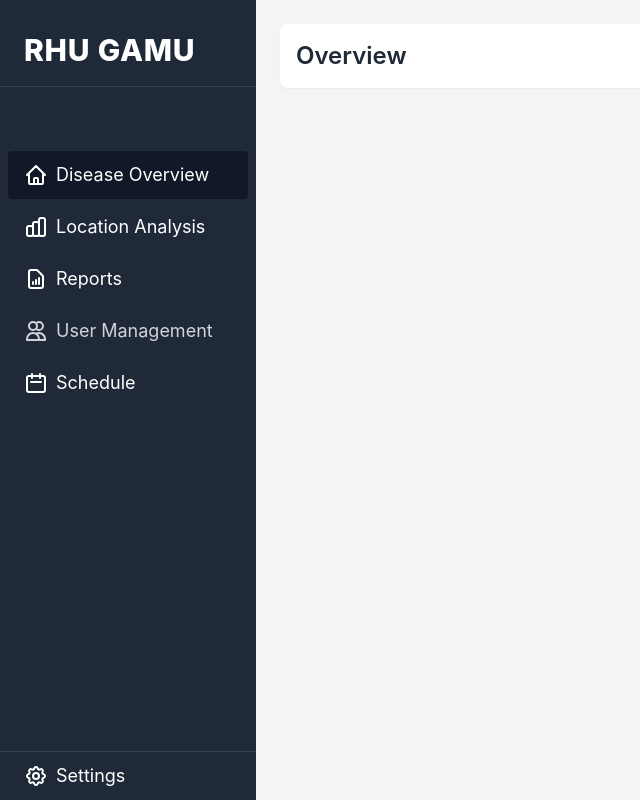
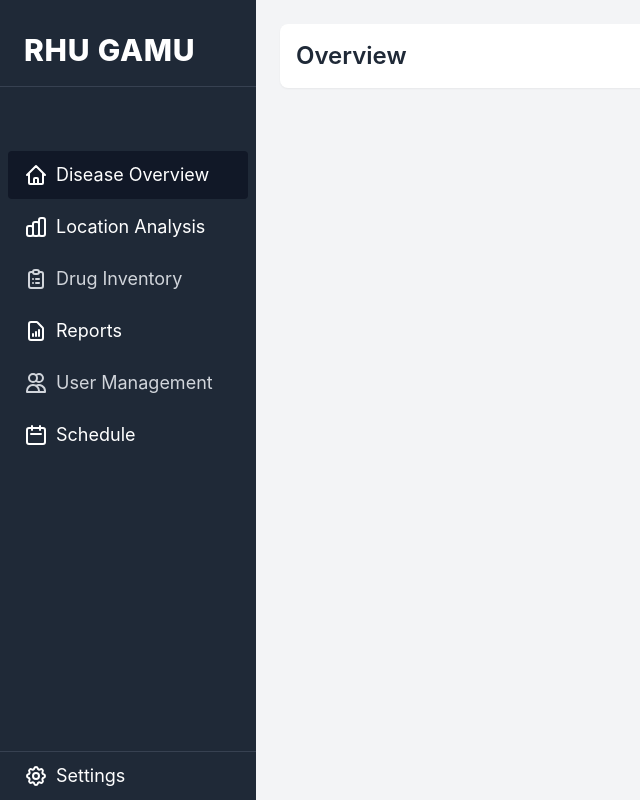
Before and after one commit to conrad-dead/capstone, a PHP site: page /admin/admin_dashboard.php in a window 1280 px wide. Shown: the whole page, without its empty margins (0-640 px from the left). Run offline with PHP 8.4, Linux system fonts and the light colour scheme; some libraries are stand-ins or nearby versions.

Commit message:
Adding navigation for meducine inventory

```diff
--- a/includes/navigation.php
+++ b/includes/navigation.php
@@ -20,6 +20,14 @@
             </path>
             </svg>
             <span>Location Analysis</span>
+        </a>
+
+        <a href="drug_inventory.php" class="flex items-center space-x-2 py-2.5 px-4 rounded transition duration-200 hover:bg-gray-700 <?php echo $current_page == 'drug_inventory.php' ? 'bg-gray-900 text-white' : 'text-gray-300'; ?>">
+            <!-- Drug Inventory Icon (Pill Bottle) -->
+            <svg class="w-6 h-6" fill="none" stroke="currentColor" viewBox="0 0 24 24" xmlns="http://www.w3.org/2000/svg">
+                <path stroke-linecap="round" stroke-linejoin="round" stroke-width="2" d="M9 5H7a2 2 0 00-2 2v12a2 2 0 002 2h10a2 2 0 002-2V7a2 2 0 00-2-2h-2M9 5a2 2 0 002 2h2a2 2 0 002-2M9 5a2 2 0 012-2h2a2 2 0 012 2m-3 7h3m-3 4h3m-6-4h.01M9 16h.01"></path>
+            </svg>
+            <span>Drug Inventory</span>
         </a>
 
         <a href="#" class="flex items-center space-x-2 py-2.5 px-4 rounded transition duration-200 hover:bg-gray-700">
```
